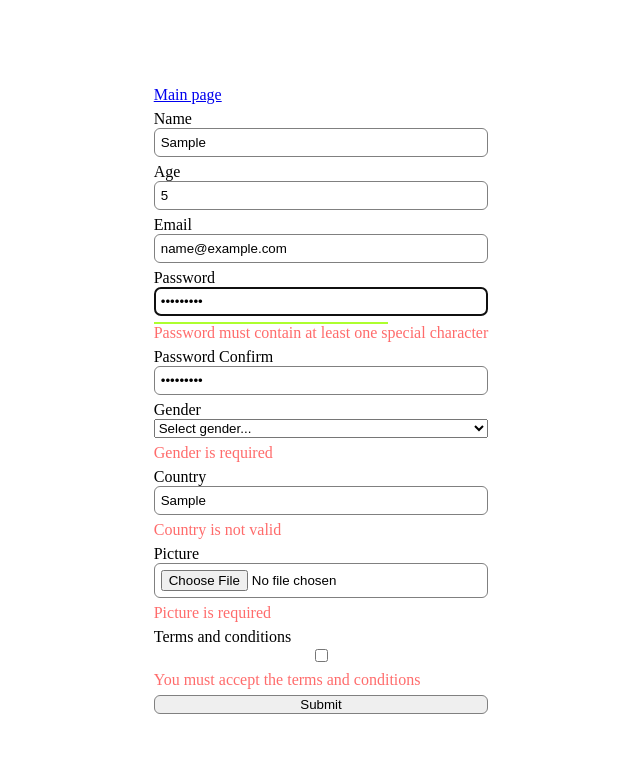
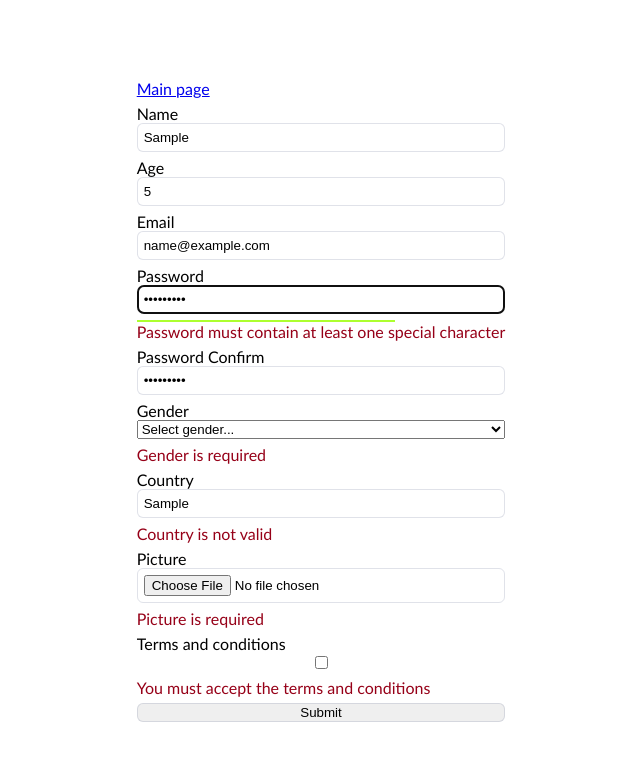
Before and after one commit to Howl404/rs-school-react, a React (Vite) app: page /hookform in a window 1280 px wide. Both pictures are taken after typing "Sample", "5", "name@example.com", "Sample123", "Sample123", "Sample" into the empty fields and a click on the button "Submit". Shown: the top 760 px of the page, without its empty margins (319-959 px from the left). Built offline with nearby package versions, Linux system fonts and the light colour scheme.

Commit message:
refactor: variables, classes order

```diff
--- a/src/components/AutoComplete/AutoComplete.module.scss
+++ b/src/components/AutoComplete/AutoComplete.module.scss
@@ -1,3 +1,5 @@
+@import 'src/styles/variables.scss';
+
 .container {
   position: relative;
 }
@@ -14,7 +16,11 @@
   max-height: 100px;
   overflow-y: scroll;
   z-index: 1;
-  background-color: rgb(106, 103, 103);
+  background-color: $grey;
+
+  button {
+    cursor: pointer;
+  }
 }
 
 .optionsList.visible {
--- a/src/components/PasswordStrength/PasswordStrength.module.scss
+++ b/src/components/PasswordStrength/PasswordStrength.module.scss
@@ -1,10 +1,12 @@
+@import 'src/styles/variables.scss';
+
 .weak,
 .medium,
 .strong {
   margin: 0;
   margin-top: 2px;
   position: relative;
-  color: rgba(255, 0, 0, 0.579);
+  color: $red;
   &::before {
     content: '';
     position: absolute;
@@ -15,23 +17,23 @@
   opacity: 0;
 }
 
+.weak::before {
+  background-color: $red;
+  width: 20%;
+}
+
+.medium::before {
+  background-color: $yellow;
+  width: 40%;
+}
+
+.strong::before {
+  background-color: $green;
+  width: 70%;
+}
+
 @keyframes appearAnimation {
   to {
     opacity: 1;
   }
 }
-
-.weak::before {
-  background-color: rgba(255, 0, 0, 0.579);
-  width: 20%;
-}
-
-.medium::before {
-  background-color: rgb(228, 228, 19);
-  width: 40%;
-}
-
-.strong::before {
-  background-color: greenyellow;
-  width: 70%;
-}
--- a/src/main.scss
+++ b/src/main.scss
@@ -1,3 +1,4 @@
 body {
   margin: 0;
+  font-family: 'Gill Sans', 'Gill Sans MT', Calibri, 'Trebuchet MS', sans-serif;
 }
--- a/src/pages/MainPage/MainPage.module.scss
+++ b/src/pages/MainPage/MainPage.module.scss
@@ -1,3 +1,35 @@
+@import 'src/styles/variables.scss';
+
+.mainContainer {
+  height: 100vh;
+  display: flex;
+  flex-direction: column;
+  align-items: center;
+  justify-content: center;
+}
+
+.linksContainer {
+  display: flex;
+  gap: 50px;
+}
+
+.submissionsContainer {
+  display: flex;
+  gap: 20px;
+  padding: 10px;
+}
+
+.hookFormSubmissions,
+.uncontrolledSubmissions {
+  display: flex;
+  flex-direction: column-reverse;
+  border: 1px solid $black;
+
+  .submissionContainer:last-child {
+    border: 1px solid $red;
+  }
+}
+
 .submissionContainer {
   display: flex;
   flex-direction: column;
@@ -13,33 +45,3 @@
     margin: 4px;
   }
 }
-
-.submissionsContainer {
-  display: flex;
-  gap: 20px;
-  padding: 10px;
-}
-
-.mainContainer {
-  height: 100vh;
-  display: flex;
-  flex-direction: column;
-  align-items: center;
-  justify-content: center;
-}
-
-.linksContainer {
-  display: flex;
-  gap: 50px;
-}
-
-.hookFormSubmissions,
-.uncontrolledSubmissions {
-  display: flex;
-  flex-direction: column-reverse;
-  border: 1px solid black;
-
-  .submissionContainer:last-child {
-    border: 1px solid red;
-  }
-}
--- a/src/styles/Form.module.scss
+++ b/src/styles/Form.module.scss
@@ -1,3 +1,4 @@
+@import 'src/styles/variables.scss';
 .formContainer {
   display: flex;
   height: 100vh;
@@ -12,7 +13,7 @@
 
   input {
     border-radius: 6px;
-    border: 1px solid grey;
+    border: 1px solid $grey;
     padding: 6px;
   }
 
@@ -25,7 +26,7 @@
 
 .error {
   margin: 0;
-  color: rgba(255, 0, 0, 0.579);
+  color: $red;
   animation: appearAnimation 500ms ease forwards;
   opacity: 0;
 }
@@ -38,12 +39,12 @@
 
 .submitButton {
   border-radius: 6px;
-  border: 1px solid grey;
+  border: 1px solid $grey;
   transition: 500ms;
   cursor: pointer;
 
   &:hover {
-    background-color: rgba(255, 0, 0, 0.579);
-    color: white;
+    background-color: $red;
+    color: $white;
   }
 }
--- /dev/null
+++ b/src/styles/variables.scss
@@ -0,0 +1,6 @@
+$black: black;
+$grey: #8c92ac44;
+$red: #960018;
+$white: white;
+$yellow: rgb(228, 228, 19);
+$green: greenyellow;
```
